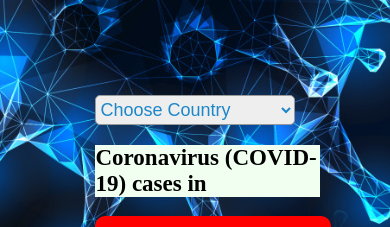
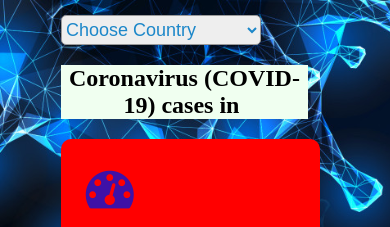
Before and after one commit to anurag-mishra9/Covid-Tracker, a plain HTML site: page index.html in a window 390 px wide. Shown: the top 227 px of the page. Drawn offline with nearby package versions, Linux system fonts and the light colour scheme; no server answers.

Commit message:
Add files via upload

```diff
--- a/styles.css
+++ b/styles.css
@@ -12,14 +12,14 @@ body {
 
 }
 
-/*body:after {
+/* body:after {
     position: absolute;
     content: "";
     height: 50%;
     width: 100%;
-    /* background : black;
+    /* background : black;*/
     top: 0;
-}*/
+}
  body:before {
     position: absolute;
     content: "";
@@ -37,13 +37,11 @@ body {
         color: #1c87c9;
         background-color: #eee;
         border-radius: 5px;
-
-
 }
 .container {
     z-index: 1;
-    width:60%;
-    margin: 80px;
+    width:70%;
+    margin: 0 auto;
     border-radius: 20px;
     padding: 2%;
 
@@ -104,7 +102,7 @@ img#flag {
 }
 
 
-@media screen and (max-width : 890px){
+@media screen and (max-width : 768px){
     .board{
         column-count: 1;
     }
@@ -120,16 +118,4 @@ img#flag {
         background-size: cover;
         background-repeat: repeat;
     }
-    .container h2,h4{
-        font-size: 23px;
-        text-align: left;
-        background-color: honeydew;
-    }
-
 }
-
-
-@media screen and (max-width : 400px){
-    .board{
-        column-count: 1;
-    }
```
